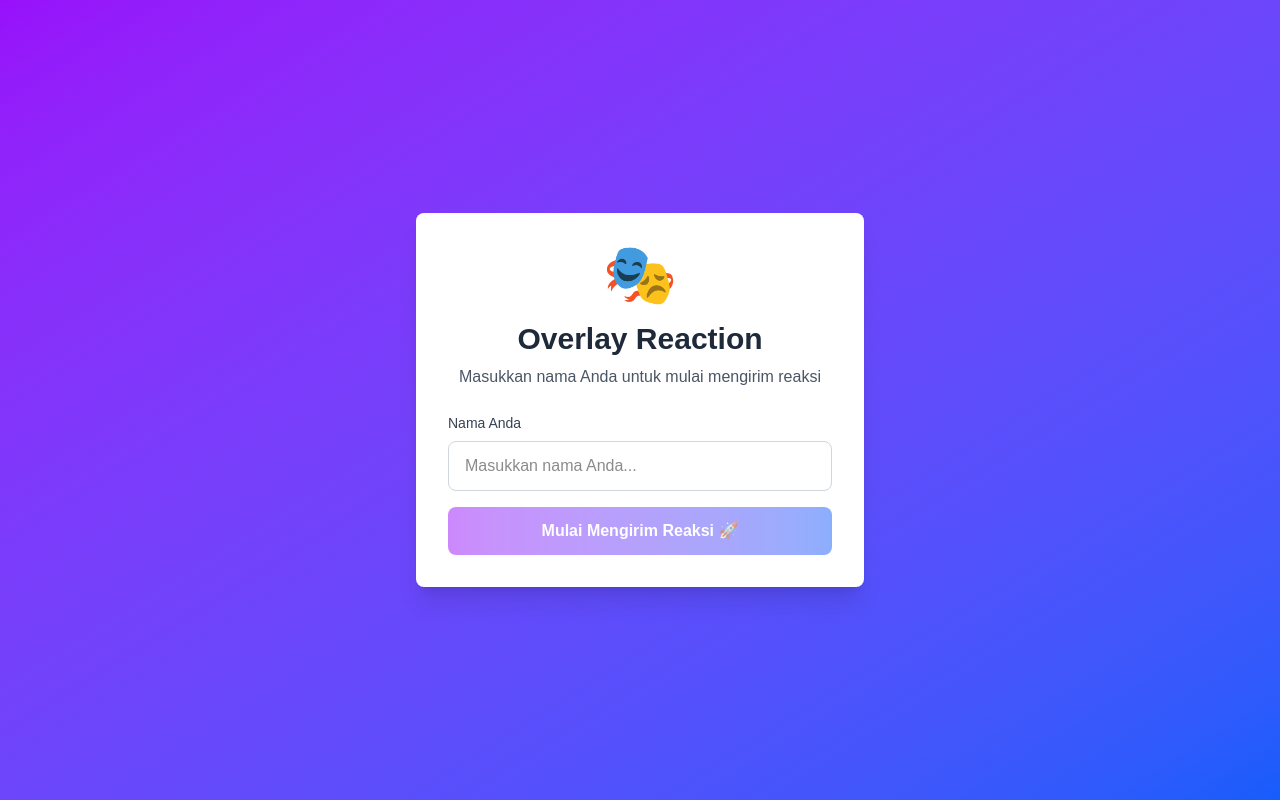
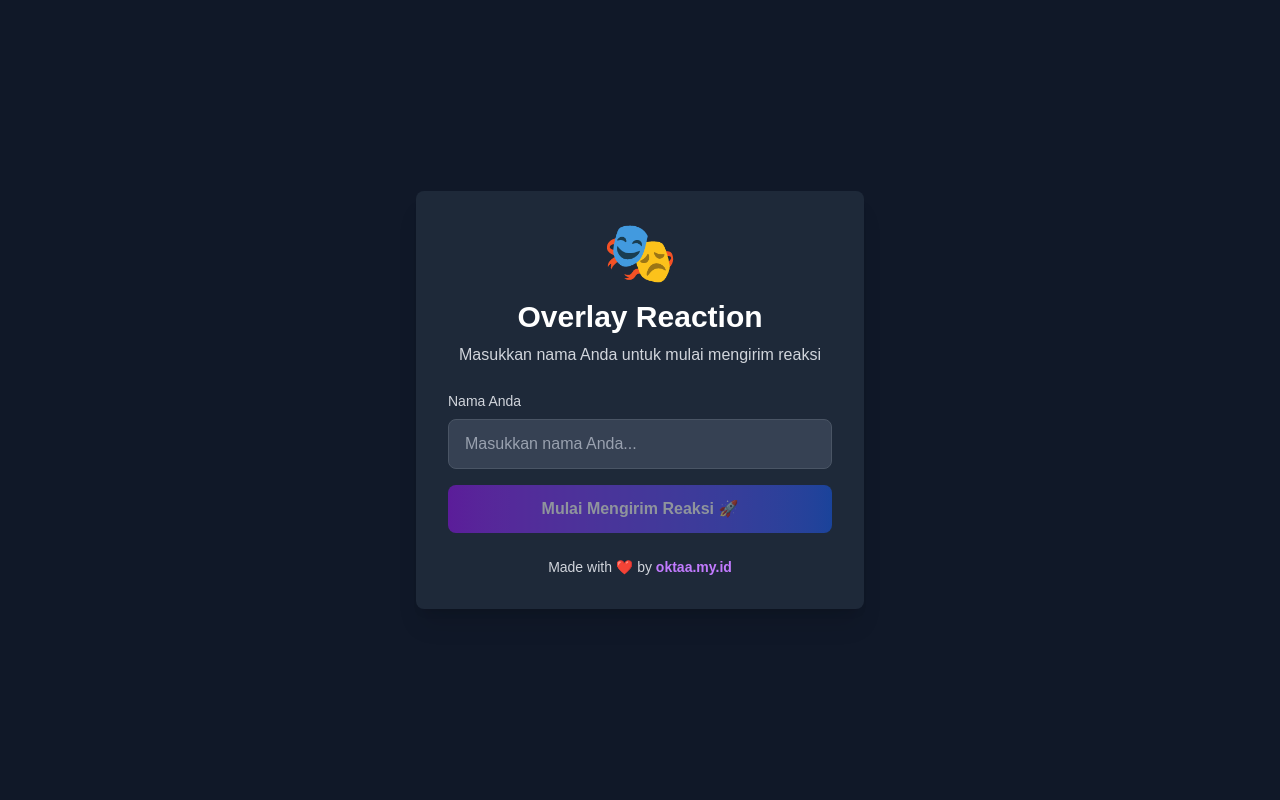
Before and after one commit to Tayen15/overlay-reaction, a Next.js app: page / in a window 1280 px wide. Built offline with nearby package versions, Linux system fonts and the light colour scheme.

Commit message:
Refactor HomePage component for improved UI styling and add footer with attribution

```diff
--- a/src/app/page.tsx
+++ b/src/app/page.tsx
@@ -130,17 +130,17 @@ export default function HomePage() {
     // Name input form
     if (!isNameSet) {
         return (
-            <div className="min-h-screen bg-gradient-to-br from-purple-600 to-blue-600 flex items-center justify-center p-4">
-                <div className="bg-white rounded-lg shadow-xl p-8 max-w-md w-full">
+            <div className="min-h-screen bg-gray-900 flex items-center justify-center p-4">
+                <div className="bg-gray-800 rounded-lg shadow-xl p-8 max-w-md w-full">
                     <div className="text-center mb-6">
                         <div className="text-6xl mb-4">🎭</div>
-                        <h1 className="text-3xl font-bold text-gray-800 mb-2">Overlay Reaction</h1>
-                        <p className="text-gray-600">Masukkan nama Anda untuk mulai mengirim reaksi</p>
+                        <h1 className="text-3xl font-bold text-white mb-2">Overlay Reaction</h1>
+                        <p className="text-gray-300">Masukkan nama Anda untuk mulai mengirim reaksi</p>
                     </div>
 
                     <form onSubmit={handleNameSubmit} className="space-y-4">
                         <div>
-                            <label htmlFor="userName" className="block text-sm font-medium text-gray-700 mb-2">
+                            <label htmlFor="userName" className="block text-sm font-medium text-gray-300 mb-2">
                                 Nama Anda
                             </label>
                             <input
@@ -148,7 +148,7 @@ export default function HomePage() {
                                 id="userName"
                                 value={userName}
                                 onChange={(e) => setUserName(e.target.value)}
-                                className="w-full px-4 py-3 border border-gray-300 rounded-lg focus:outline-none focus:ring-2 focus:ring-purple-500 focus:border-transparent"
+                                className="w-full px-4 py-3 bg-gray-700 border border-gray-600 rounded-lg focus:outline-none focus:ring-2 focus:ring-purple-500 focus:border-transparent text-white placeholder-gray-400"
                                 placeholder="Masukkan nama Anda..."
                                 required
                                 maxLength={20}
@@ -163,6 +163,22 @@ export default function HomePage() {
                             Mulai Mengirim Reaksi 🚀
                         </button>
                     </form>
+
+                    <div className="mt-6">
+                        <footer className="text-center">
+                            <p className="text-sm text-gray-300">
+                                Made with ❤️ by{' '}
+                                <a
+                                    href="https://hi.oktaa.my.id"
+                                    target="_blank"
+                                    rel="noopener noreferrer"
+                                    className="text-purple-400 hover:text-purple-300 font-semibold transition-colors"
+                                >
+                                    oktaa.my.id
+                                </a>
+                            </p>
+                        </footer>
+                    </div>
                 </div>
             </div>
         );
```
